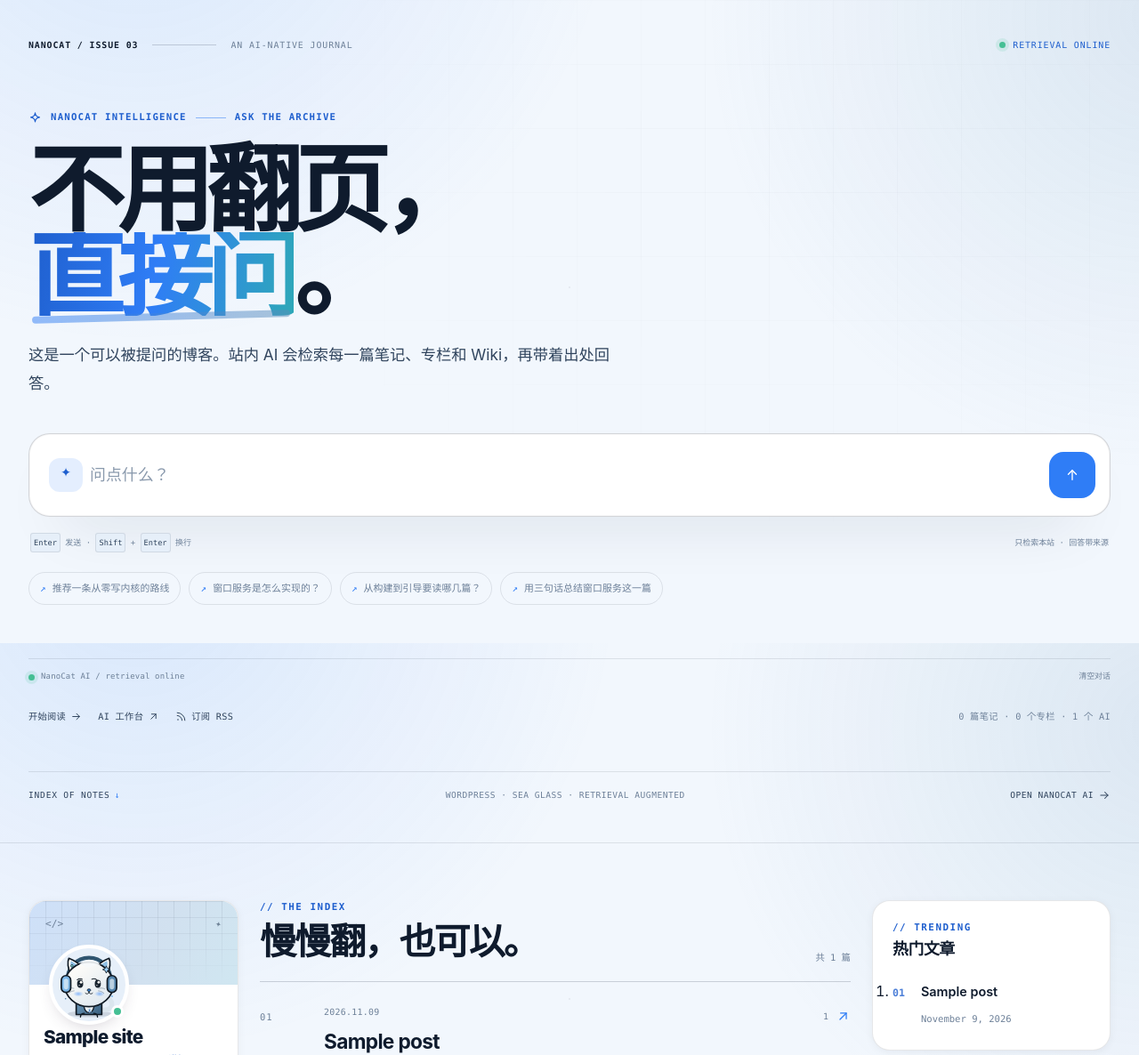
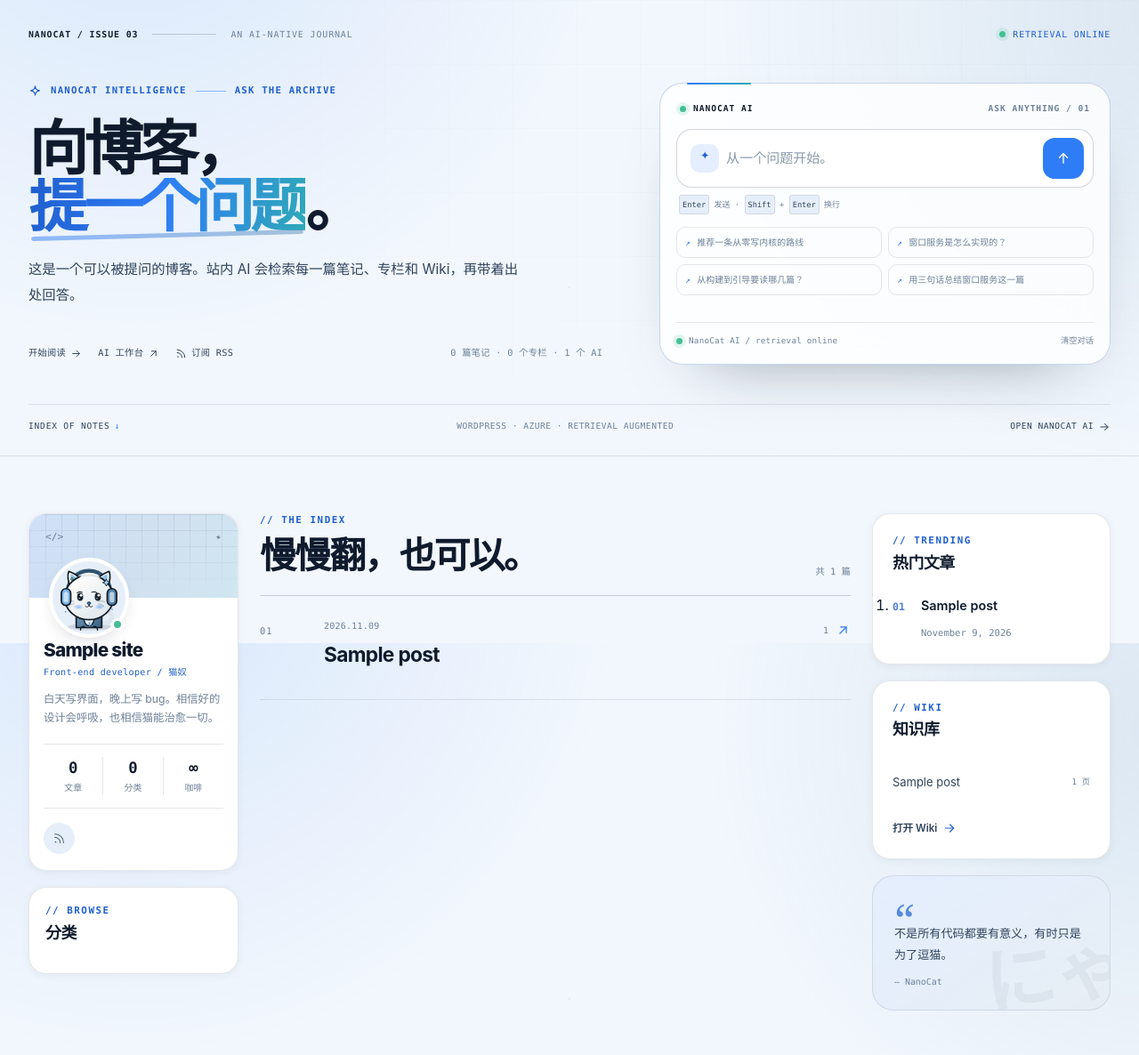
Before and after one commit to SRLove-git/NanoCat, a WordPress theme: template index.php in a window 1280 px wide. Shown: the part 77-1263 px from the top of the page at 89% size. Run offline with PHP 8.4 and a stand-in for WordPress, Linux system fonts and the light colour scheme; the site name, menu and one post (Sample post) are stand-ins, and other content is empty; some libraries are stand-ins or nearby versions.

Commit message:
3.2.0: editorial AI homepage

```diff
--- a/assets/css/ai.css
+++ b/assets/css/ai.css
@@ -3686,3 +3686,299 @@ html[data-theme="dark"] .home-ai .ai-composer__send {
 		grid-row: auto;
 	}
 }
+
+
+/* =========================================================
+   Section 30 — editorial AI desk
+   A quieter, two-column cover: the essay on the left, the
+   AI console on the right. The index starts one screen down.
+   ========================================================= */
+.home-ai {
+	padding: 30px 0 24px;
+}
+
+.home-ai__inner {
+	min-height: 0;
+}
+
+.home-ai__masthead {
+	margin-bottom: clamp(34px, 3.6vw, 54px);
+}
+
+.home-ai__stage {
+	display: grid;
+	grid-template-columns: minmax(0, 1.12fr) minmax(390px, 0.88fr);
+	align-items: center;
+	gap: clamp(42px, 5vw, 90px);
+	padding: 0;
+}
+
+.home-ai__intro {
+	min-width: 0;
+}
+
+.home-ai__title {
+	max-width: 780px;
+	font-size: clamp(3.2rem, 5.2vw, 6.2rem);
+	letter-spacing: -0.065em;
+	line-height: 0.96;
+}
+
+.home-ai__lead {
+	max-width: 560px;
+	margin-top: 24px;
+	font-size: clamp(0.96rem, 1.1vw, 1.08rem);
+	line-height: 1.9;
+}
+
+.home-ai__meta {
+	justify-content: flex-start;
+	flex-wrap: wrap;
+	margin-top: clamp(28px, 3.4vw, 42px);
+}
+
+.home-ai__count {
+	margin-left: auto;
+}
+
+.home-ai__ask {
+	position: relative;
+	padding: 18px;
+	border: 1px solid color-mix(in srgb, var(--accent) 16%, var(--line));
+	border-radius: 26px;
+	background: color-mix(in srgb, var(--surface) 80%, transparent);
+	box-shadow:
+		0 34px 80px -52px color-mix(in srgb, var(--ink) 55%, transparent),
+		0 1px 0 color-mix(in srgb, #fff 55%, transparent) inset;
+	backdrop-filter: blur(18px);
+}
+
+.home-ai__ask::before {
+	position: absolute;
+	top: -1px;
+	left: 30px;
+	width: 72px;
+	height: 2px;
+	border-radius: 2px;
+	background: linear-gradient(90deg, var(--accent), var(--cyan));
+	content: "";
+}
+
+.home-ai__ask-head {
+	display: flex;
+	align-items: center;
+	justify-content: space-between;
+	gap: 14px;
+	padding: 2px 4px 14px;
+	color: var(--muted);
+	font-family: var(--font-mono);
+	font-size: 0.6rem;
+	font-weight: 600;
+	letter-spacing: 0.1em;
+}
+
+.home-ai__ask-label {
+	display: inline-flex;
+	align-items: center;
+	gap: 8px;
+	color: var(--ink);
+}
+
+.home-ai__ask-note {
+	color: var(--muted);
+}
+
+.home-ai .home-ai__console {
+	margin-top: 0;
+}
+
+.home-ai .ai-composer__field {
+	min-height: 64px;
+	padding: 9px 10px 9px 15px;
+	border-radius: 17px;
+	box-shadow: none;
+}
+
+.home-ai .ai-composer__field:focus-within {
+	box-shadow: 0 0 0 3px var(--accent-soft);
+}
+
+.home-ai .ai-composer__spark {
+	width: 32px;
+	height: 32px;
+	border-radius: 10px;
+	font-size: 0.78rem;
+}
+
+.home-ai .ai-composer textarea {
+	min-height: 38px;
+	padding: 7px 0;
+	font-size: 0.94rem;
+	line-height: 1.55;
+}
+
+.home-ai .ai-composer__send {
+	width: 46px;
+	height: 46px;
+	border-radius: 13px;
+}
+
+.home-ai .ai-composer__stop {
+	height: 38px;
+	border-radius: 10px;
+}
+
+.home-ai .ai-composer__meta {
+	margin-top: 8px;
+	padding: 0 3px;
+	font-size: 0.56rem;
+}
+
+.home-ai .ai-composer__note {
+	display: none;
+}
+
+.home-ai__suggestions {
+	display: grid;
+	grid-template-columns: repeat(2, minmax(0, 1fr));
+	gap: 7px;
+	margin-top: 14px;
+}
+
+.home-ai__suggestion {
+	justify-content: flex-start;
+	min-height: 35px;
+	padding: 7px 9px;
+	border-radius: 10px;
+	font-size: 0.62rem;
+	line-height: 1.4;
+	text-align: left;
+}
+
+.home-ai .home-ai__stream {
+	max-height: 320px;
+	margin-top: 16px;
+	overflow-y: auto;
+	overscroll-behavior: contain;
+	scrollbar-width: thin;
+	scrollbar-color: var(--line-strong) transparent;
+}
+
+.home-ai .ai-thread:not(:empty) {
+	padding-top: 18px;
+}
+
+.home-ai .ai-msg {
+	border-radius: 12px;
+}
+
+.home-ai .ai-msg--assistant .ai-msg__body {
+	max-width: none;
+	font-size: 0.9rem;
+	line-height: 1.82;
+}
+
+.home-ai .ai-sources {
+	margin-top: 12px;
+}
+
+.home-ai__foot {
+	margin-top: 14px;
+	padding-top: 12px;
+	font-size: 0.58rem;
+}
+
+.home-ai__footer {
+	margin-top: clamp(28px, 3.6vw, 44px);
+	padding-top: 16px;
+}
+
+html[data-theme="dark"] .home-ai__ask {
+	border-color: rgba(143, 194, 255, 0.16);
+	background: rgba(8, 16, 27, 0.74);
+	box-shadow:
+		0 36px 90px -56px rgba(0, 0, 0, 0.9),
+		0 1px 0 rgba(255, 255, 255, 0.04) inset;
+}
+
+@media (max-width: 1180px) {
+	.home-ai__stage {
+		grid-template-columns: minmax(0, 1fr);
+		gap: 36px;
+	}
+
+	.home-ai__ask {
+		width: min(100%, 680px);
+	}
+
+	.home-ai__title {
+		max-width: 760px;
+		font-size: clamp(3rem, 6.4vw, 4.8rem);
+	}
+
+	.home-ai__count {
+		margin-left: 0;
+	}
+}
+
+@media (max-width: 720px) {
+	.home-ai {
+		padding-top: 24px;
+	}
+
+	.home-ai__masthead {
+		margin-bottom: 30px;
+	}
+
+	.home-ai__stage {
+		gap: 28px;
+	}
+
+	.home-ai__title {
+		font-size: clamp(2.7rem, 12vw, 3.5rem);
+		line-height: 1;
+	}
+
+	.home-ai__lead {
+		margin-top: 18px;
+		font-size: 0.94rem;
+	}
+
+	.home-ai__ask {
+		padding: 13px;
+		border-radius: 20px;
+	}
+
+	.home-ai__ask::before {
+		left: 22px;
+		width: 52px;
+	}
+
+	.home-ai__ask-head {
+		padding-bottom: 10px;
+	}
+
+	.home-ai__suggestion {
+		font-size: 0.6rem;
+	}
+
+	.home-ai__meta {
+		margin-top: 24px;
+	}
+
+	.home-ai__count {
+		width: 100%;
+	}
+
+	.home-ai__footer {
+		flex-wrap: wrap;
+		gap: 10px 16px;
+	}
+}
+
+/* Section 30 refinement: allow the answer to breathe with the page */
+.home-ai__stage { align-items: start; }
+.home-ai .home-ai__stream {
+	max-height: none;
+	overflow: visible;
+}
--- a/functions.php
+++ b/functions.php
@@ -10,7 +10,7 @@ if ( ! defined( 'ABSPATH' ) ) {
 }
 
 if ( ! defined( 'NANOCAT_VERSION' ) ) {
-	define( 'NANOCAT_VERSION', '3.1.1' );
+	define( 'NANOCAT_VERSION', '3.2.0' );
 }
 
 /**
--- a/inc/template-tags.php
+++ b/inc/template-tags.php
@@ -18,7 +18,7 @@ function nanocat_get_defaults() {
 	$defaults = array(
 		'hero_enabled'        => true,
 		'hero_eyebrow'        => 'NANOCAT INTELLIGENCE',
-		'hero_title'          => '不用翻页，<br><span class="hero-mark">直接问</span>。',
+		'hero_title'          => '向博客，<br><span class="hero-mark">提一个问题</span>。',
 		'hero_text'           => '这是一个可以被提问的博客。站内 AI 会检索每一篇笔记、专栏和 Wiki，再带着出处回答。',
 		'hero_primary_label'  => '开始阅读',
 		'hero_primary_url'    => '',
--- a/style.css
+++ b/style.css
@@ -2,7 +2,7 @@
 Theme Name: NanoCat
 Author: NanoCat
 Description: 一款简洁、二次元风、响应式且对开发者友好的 WordPress 博客主题。AI 原生首页把大号提问框放在第一屏，博客退回到安静的索引；蔚蓝与石墨冰蓝双主题，并内置 AI 对话工作台、文章 AI 伴读、站内流式问答；同时支持专栏、Wiki、友链 RSS 聚合、暗色模式、阅读进度、文章目录与代码复制。
-Version: 3.1.1
+Version: 3.2.0
 Requires at least: 6.2
 Tested up to: 7.1
 Requires PHP: 7.4
--- a/template-parts/home-ai.php
+++ b/template-parts/home-ai.php
@@ -43,6 +43,7 @@ $nanocat_prompts = array(
 		</div>
 
 		<div class="home-ai__stage">
+			<div class="home-ai__intro">
 				<p class="home-ai__kicker">
 					<?php nanocat_icon( 'sparkle', 15 ); ?>
 					<span><?php echo esc_html( $nanocat_eyebrow ); ?></span>
@@ -53,12 +54,37 @@ $nanocat_prompts = array(
 				<h1 class="home-ai__title" id="home-ai-title"><?php echo wp_kses_post( $nanocat_title ); ?></h1>
 				<p class="home-ai__lead"><?php echo esc_html( $nanocat_lead ); ?></p>
 
+				<div class="home-ai__meta">
+					<div class="home-ai__links">
+						<a href="<?php echo esc_url( $nanocat_primary_url ); ?>"><?php echo esc_html( $nanocat_primary_txt ); ?> <?php nanocat_icon( 'arrow-right', 13 ); ?></a>
+						<a href="<?php echo esc_url( $nanocat_ai_url ); ?>"><?php esc_html_e( 'AI 工作台', 'nanocat' ); ?> <?php nanocat_icon( 'arrow-up-right', 13 ); ?></a>
+						<a href="<?php echo esc_url( $nanocat_second_url ); ?>"><?php nanocat_icon( 'rss', 13 ); ?> <?php echo esc_html( $nanocat_second_txt ); ?></a>
+					</div>
+					<span class="home-ai__count">
+						<?php
+						printf(
+							/* translators: 1: post count, 2: topic count. */
+							esc_html__( '%1$s 篇笔记 · %2$s 个专栏 · 1 个 AI', 'nanocat' ),
+							esc_html( number_format_i18n( $nanocat_total_posts ) ),
+							esc_html( number_format_i18n( $nanocat_topic_count ) )
+						);
+						?>
+					</span>
+				</div>
+			</div>
+
+			<div class="home-ai__ask">
+				<div class="home-ai__ask-head">
+					<span class="home-ai__ask-label"><i class="status-dot" aria-hidden="true"></i><?php esc_html_e( 'NANOCAT AI', 'nanocat' ); ?></span>
+					<span class="home-ai__ask-note"><?php esc_html_e( 'ASK ANYTHING / 01', 'nanocat' ); ?></span>
+				</div>
+
 				<div class="ai-console home-ai__console" data-ai-console data-ai-context="home">
 					<form class="ai-composer home-ai__composer" data-ai-form>
 						<label class="screen-reader-text" for="nanocat-home-question"><?php esc_html_e( '问这个博客', 'nanocat' ); ?></label>
 						<div class="ai-composer__field">
 							<span class="ai-composer__spark" aria-hidden="true">✦</span>
-						<textarea id="nanocat-home-question" data-ai-input rows="1" maxlength="800" placeholder="<?php esc_attr_e( '问点什么？', 'nanocat' ); ?>" required></textarea>
+							<textarea id="nanocat-home-question" data-ai-input rows="1" maxlength="800" placeholder="<?php esc_attr_e( '从一个问题开始。', 'nanocat' ); ?>" required></textarea>
 							<button class="ai-composer__send" type="submit" data-ai-send aria-label="<?php esc_attr_e( '向 NanoCat AI 提问', 'nanocat' ); ?>">
 								<?php nanocat_icon( 'arrow-up', 18 ); ?>
 							</button>
@@ -88,29 +114,12 @@ $nanocat_prompts = array(
 						<button class="ai-console__clear" type="button" data-ai-clear><?php esc_html_e( '清空对话', 'nanocat' ); ?></button>
 					</div>
 				</div>
-
-			<div class="home-ai__meta">
-				<div class="home-ai__links">
-					<a href="<?php echo esc_url( $nanocat_primary_url ); ?>"><?php echo esc_html( $nanocat_primary_txt ); ?> <?php nanocat_icon( 'arrow-right', 13 ); ?></a>
-					<a href="<?php echo esc_url( $nanocat_ai_url ); ?>"><?php esc_html_e( 'AI 工作台', 'nanocat' ); ?> <?php nanocat_icon( 'arrow-up-right', 13 ); ?></a>
-					<a href="<?php echo esc_url( $nanocat_second_url ); ?>"><?php nanocat_icon( 'rss', 13 ); ?> <?php echo esc_html( $nanocat_second_txt ); ?></a>
-				</div>
-				<span class="home-ai__count">
-					<?php
-					printf(
-						/* translators: 1: post count, 2: topic count. */
-						esc_html__( '%1$s 篇笔记 · %2$s 个专栏 · 1 个 AI', 'nanocat' ),
-						esc_html( number_format_i18n( $nanocat_total_posts ) ),
-						esc_html( number_format_i18n( $nanocat_topic_count ) )
-					);
-					?>
-				</span>
 			</div>
 		</div>
 
 		<div class="home-ai__footer">
 			<a class="home-ai__scroll" href="#latest-posts"><?php esc_html_e( 'INDEX OF NOTES', 'nanocat' ); ?> <span aria-hidden="true">↓</span></a>
-			<span><?php esc_html_e( 'WORDPRESS · SEA GLASS · RETRIEVAL AUGMENTED', 'nanocat' ); ?></span>
+			<span><?php esc_html_e( 'WORDPRESS · AZURE · RETRIEVAL AUGMENTED', 'nanocat' ); ?></span>
 			<a href="<?php echo esc_url( $nanocat_ai_url ); ?>"><?php esc_html_e( 'OPEN NANOCAT AI', 'nanocat' ); ?> <?php nanocat_icon( 'arrow-right', 14 ); ?></a>
 		</div>
 	</div>
```
Also changed, not shown: README.md, readme.txt, screenshot.png, 1 other file. Lines whose indentation alone changed are shown as unchanged.
